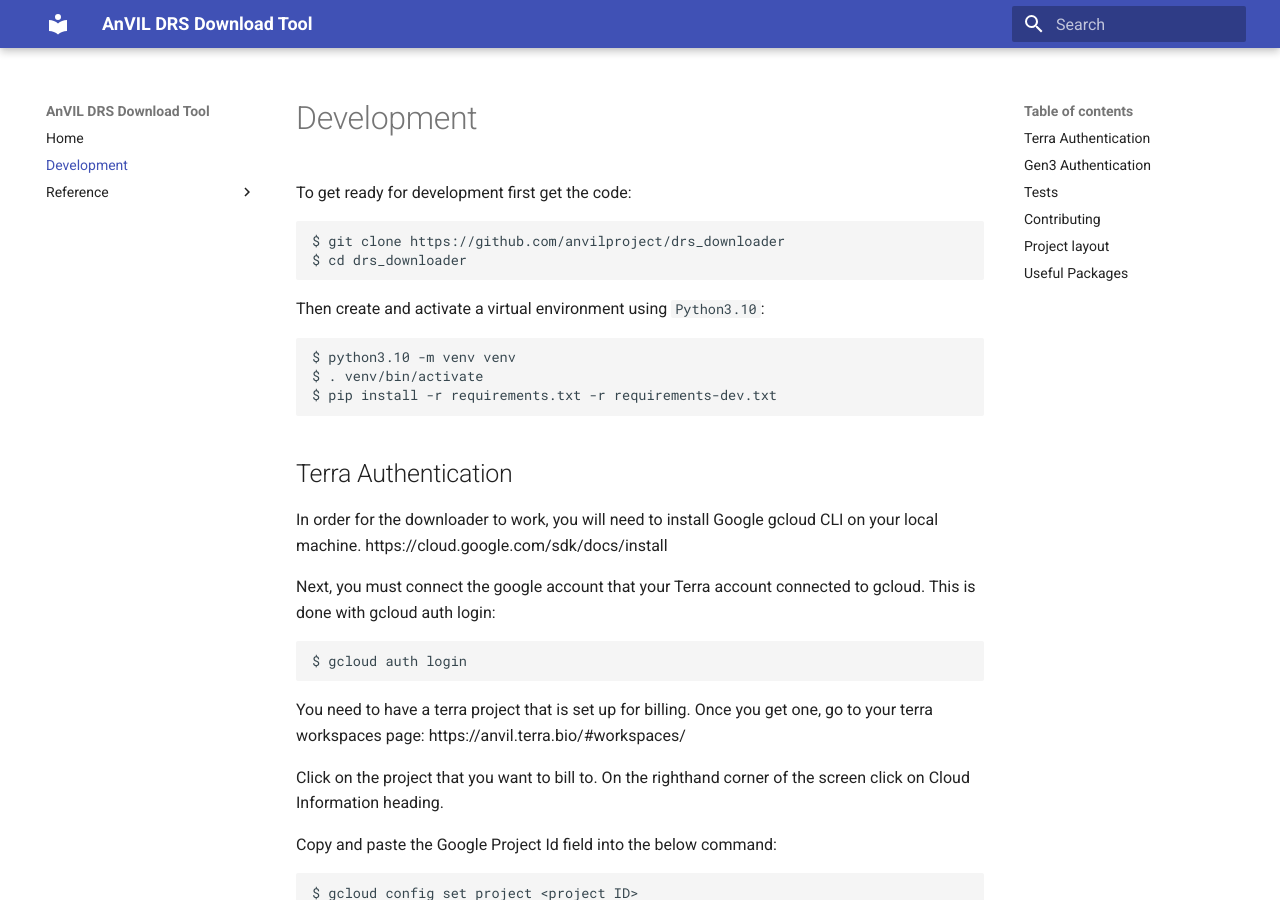
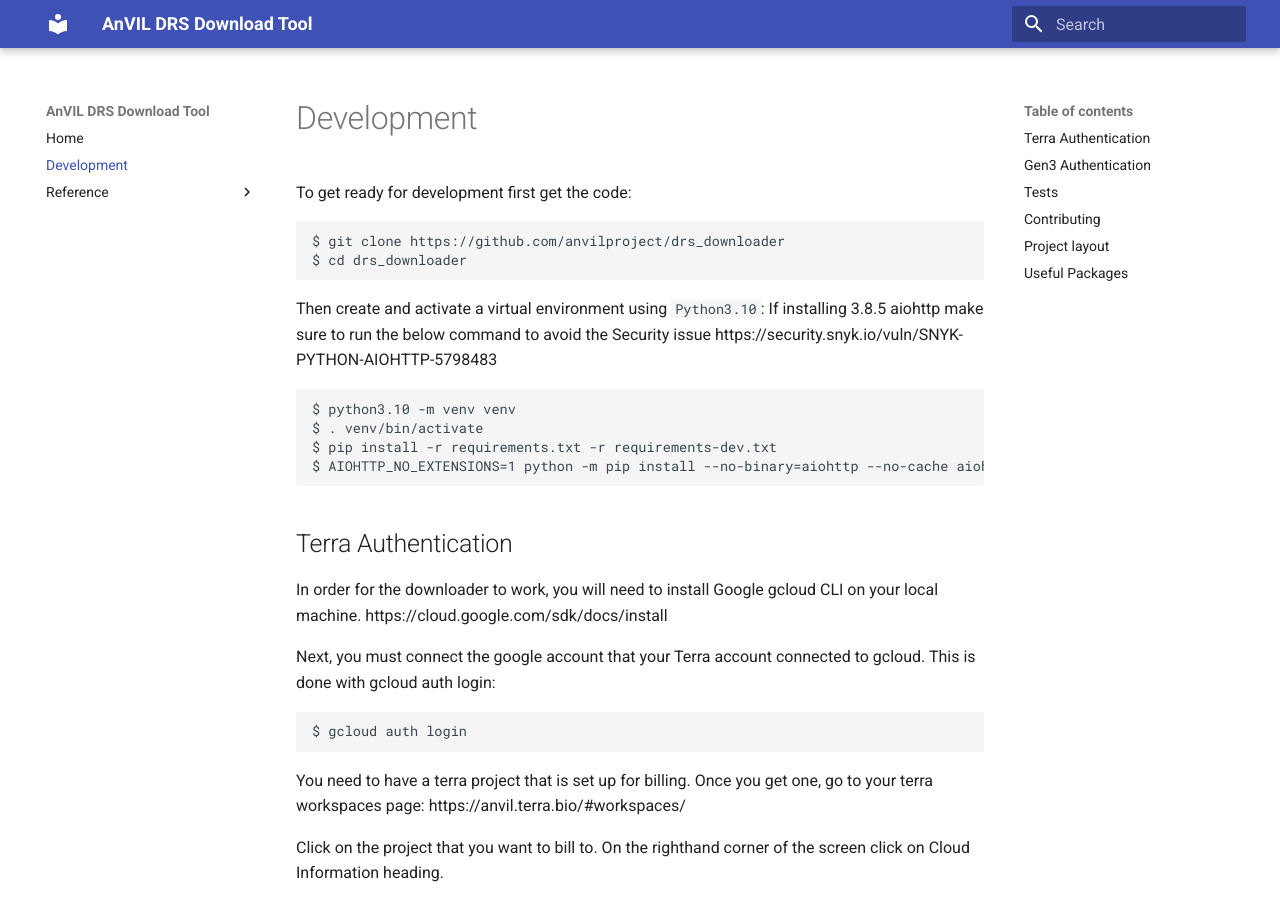
Before and after one commit to anvilproject/drs_downloader, an MkDocs documentation site: the page built from docs/development.md, in a window 1280 px wide and 900 px high. Built offline with MkDocs 1.6.1 and Material for MkDocs 9.7.7, drawn with Linux system fonts in a browser that asks for light colours.

Commit message:
adds small change to aiohttp lib to avoid snyk vulnerability

````diff
--- a/docs/development.md
+++ b/docs/development.md
@@ -8,11 +8,14 @@
 ```
 
 Then create and activate a virtual environment using `Python3.10`:
+If installing 3.8.5 aiohttp make sure to run the below command to avoid the Security issue
+https://security.snyk.io/vuln/SNYK-PYTHON-AIOHTTP-5798483
 
 ```sh
 $ python3.10 -m venv venv
 $ . venv/bin/activate
 $ pip install -r requirements.txt -r requirements-dev.txt
+$ AIOHTTP_NO_EXTENSIONS=1 python -m pip install --no-binary=aiohttp --no-cache aiohttp
 ```
 
 ## Terra Authentication
--- a/requirements.txt
+++ b/requirements.txt
@@ -1,5 +1,4 @@
 click==8.1.3
-aiohttp
 tqdm
 aiofiles
 requests
````
